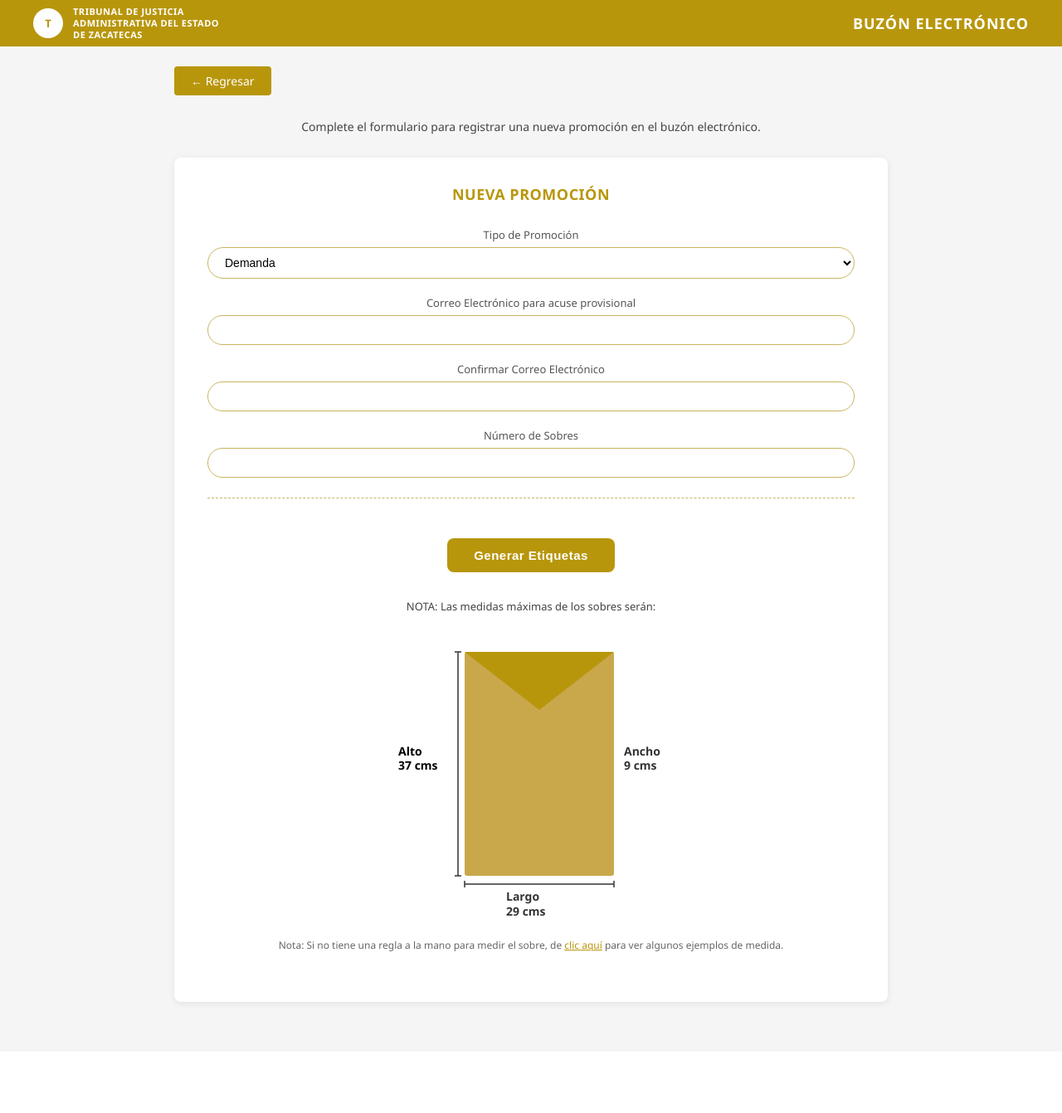
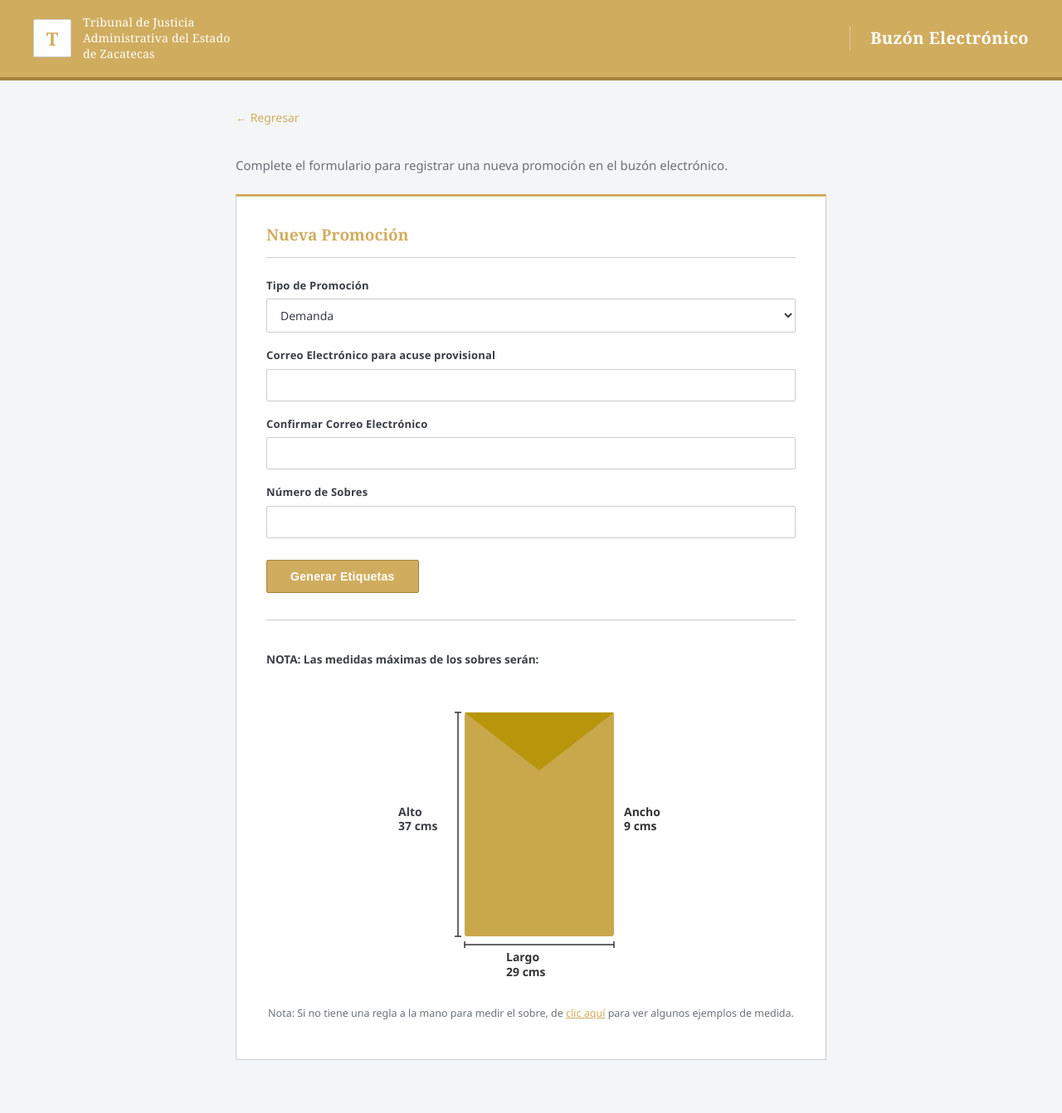
Before and after one commit to Aless33/BuzonElectronicoTJAEZ, a Django app: page /buzon/ in a window 1280 px wide. Shown: the whole page at 83% size. Before the commit the page ends 1214 px from the top, so only its background shows below. Run offline with Django 5.2, Linux system fonts and the light colour scheme; parts of the project's set-up code (start-up, migrations or seed data) failed here and were passed over.

Commit message:
Estilo de pagina nuevo

```diff
--- a/web/static/css/buzon_form.css
+++ b/web/static/css/buzon_form.css
@@ -1,292 +1,299 @@
-*,
-*::before,
-*::after {
+/* =========================================================
+   Buzón Electrónico — TJAEZ
+   Estilo institucional / sobrio
+   ========================================================= */
+
+:root {
+    --dorado-institucional: #d0ac5e;   /* dorado institucional, color base del Tribunal */
+    --dorado-institucional-oscuro: #a3833f;
+    --gris-texto: #3a3f45;
+    --gris-suave: #6b7178;
+    --gris-borde: #c9ccd1;
+    --gris-fondo: #f4f5f6;
+    --blanco: #ffffff;
+    --rojo-error: #8a1f2d;
+    --fuente-titulos: 'Georgia', 'Cambria', 'Times New Roman', serif;
+    --fuente-texto: 'Segoe UI', Arial, sans-serif;
+}
+
+* {
     box-sizing: border-box;
-    margin: 0;
-    padding: 0;
 }
 
 body {
-    font-family: 'Segoe UI', Arial, sans-serif;
-    background: #f5f5f5;
-    color: #333;
-    min-height: 100vh;
+    margin: 0;
+    background-color: var(--gris-fondo);
+    font-family: var(--fuente-texto);
+    color: var(--gris-texto);
+    line-height: 1.5;
 }
 
-/* ── Header ── */
+/* ---------------------------------------------------------
+   Header
+   --------------------------------------------------------- */
+
 .header {
-    background: #b8960c;
+    background-color: var(--dorado-institucional);
+    color: var(--blanco);
     display: flex;
     align-items: center;
     justify-content: space-between;
-    padding: 0 40px;
-    height: 56px;
+    padding: 18px 40px;
+    border-bottom: 4px solid var(--dorado-institucional-oscuro);
 }
 
 .header-brand {
     display: flex;
     align-items: center;
-    gap: 12px;
+    gap: 14px;
 }
 
-.header-brand .logo {
-    width: 36px;
-    height: 36px;
-    background: #fff;
-    border-radius: 50%;
+.logo {
+    width: 46px;
+    height: 46px;
+    border-radius: 2px;
+    background-color: var(--blanco);
+    color: var(--dorado-institucional);
+    font-family: var(--fuente-titulos);
+    font-weight: 700;
+    font-size: 22px;
     display: flex;
     align-items: center;
     justify-content: center;
-    font-weight: 900;
-    color: #b8960c;
-    font-size: 13px;
+    border: 1px solid var(--gris-borde);
 }
 
-.header-brand .brand-text {
-    color: #fff;
-    font-size: 11px;
-    font-weight: 700;
-    line-height: 1.3;
-    text-transform: uppercase;
-    letter-spacing: 0.5px;
+.brand-text {
+    font-family: var(--fuente-titulos);
+    font-size: 14px;
+    line-height: 1.35;
+    letter-spacing: 0.2px;
 }
 
 .header-title {
-    color: #fff;
-    font-size: 18px;
-    font-weight: 700;
-    letter-spacing: 1px;
-    text-transform: uppercase;
+    font-family: var(--fuente-titulos);
+    font-size: 20px;
+    font-weight: 600;
+    letter-spacing: 0.4px;
+    border-left: 1px solid rgba(255, 255, 255, 0.35);
+    padding-left: 24px;
 }
 
-/* ── Layout ── */
+/* ---------------------------------------------------------
+   Estructura de página
+   --------------------------------------------------------- */
+
 .page-body {
-    max-width: 900px;
+    max-width: 760px;
     margin: 0 auto;
-    padding: 24px 20px 60px;
+    padding: 32px 24px 64px;
 }
 
 .btn-regresar {
     display: inline-block;
-    background: #b8960c;
-    color: #fff;
-    border: none;
-    padding: 8px 20px;
-    border-radius: 4px;
+    margin-bottom: 20px;
     font-size: 14px;
-    cursor: pointer;
+    color: var(--dorado-institucional);
     text-decoration: none;
-    margin-bottom: 28px;
+    border-bottom: 1px solid transparent;
 }
 
 .btn-regresar:hover {
-    background: #9a7c0a;
+    border-bottom-color: var(--dorado-institucional);
 }
 
 .intro-text {
-    text-align: center;
-    font-size: 14px;
-    color: #444;
-    margin-bottom: 28px;
+    font-size: 15px;
+    color: var(--gris-suave);
+    margin-bottom: 24px;
 }
 
-/* ── Form card ── */
+/* ---------------------------------------------------------
+   Mensajes / alertas del sistema
+   --------------------------------------------------------- */
+
+.messages {
+    list-style: none;
+    padding: 0;
+    margin: 0 0 20px;
+}
+
+.messages li {
+    padding: 10px 14px;
+    font-size: 14px;
+    border: 1px solid var(--gris-borde);
+    border-left: 4px solid var(--dorado-institucional);
+    background-color: var(--blanco);
+    margin-bottom: 8px;
+}
+
+.messages li.error {
+    border-left-color: var(--rojo-error);
+    color: var(--rojo-error);
+}
+
+.messages li.success {
+    border-left-color: #2e5b3e;
+    color: #2e5b3e;
+}
+
+/* ---------------------------------------------------------
+   Tarjeta del formulario
+   --------------------------------------------------------- */
+
 .form-card {
-    background: #fff;
-    border-radius: 8px;
-    padding: 32px 40px;
-    box-shadow: 0 2px 8px rgba(0, 0, 0, .08);
+    background-color: var(--blanco);
+    border: 1px solid var(--gris-borde);
+    border-top: 3px solid var(--dorado-institucional);
+    padding: 32px 36px;
 }
 
 .form-card h2 {
-    font-size: 18px;
-    font-weight: 700;
-    color: #b8960c;
-    text-align: center;
-    margin-bottom: 28px;
-    text-transform: uppercase;
-    letter-spacing: .5px;
+    font-family: var(--fuente-titulos);
+    font-size: 19px;
+    font-weight: 600;
+    color: var(--dorado-institucional);
+    margin: 0 0 24px;
+    padding-bottom: 12px;
+    border-bottom: 1px solid var(--gris-borde);
 }
 
-/* ── Campos ── */
 .form-group {
-    margin-bottom: 20px;
+    margin-bottom: 18px;
 }
 
 .form-group label {
     display: block;
     font-size: 13px;
-    color: #555;
+    font-weight: 600;
+    color: var(--gris-texto);
     margin-bottom: 6px;
-    text-align: center;
+    letter-spacing: 0.2px;
 }
 
-.form-input {
+.form-input,
+.form-group input,
+.form-group select,
+.form-group textarea {
     width: 100%;
-    border: 1.5px solid #c8b560;
-    border-radius: 20px;
-    padding: 9px 16px;
+    padding: 9px 12px;
     font-size: 14px;
-    outline: none;
-    transition: border-color .2s;
-    background: #fff;
+    font-family: var(--fuente-texto);
+    color: var(--gris-texto);
+    background-color: var(--blanco);
+    border: 1px solid var(--gris-borde);
+    border-radius: 2px;
+    transition: border-color 0.15s ease;
 }
 
-.form-input:focus {
-    border-color: #b8960c;
-    box-shadow: 0 0 0 3px rgba(184, 150, 12, .12);
+.form-input:focus,
+.form-group input:focus,
+.form-group select:focus,
+.form-group textarea:focus {
+    outline: none;
+    border-color: var(--dorado-institucional);
+    box-shadow: 0 0 0 1px var(--dorado-institucional);
 }
 
-select.form-input {
-    appearance: auto;
+.errorlist {
+    list-style: none;
+    margin: 6px 0 0;
+    padding: 0;
+    font-size: 12.5px;
+    color: var(--rojo-error);
 }
 
-.form-input[readonly] {
-    background: #f4f4f4;
-    color: #888;
-    cursor: not-allowed;
-}
-
-/* ── Sección de campos extra (aparece dinámicamente) ── */
-#campos-extra {
-    border-top: 1.5px dashed #c8b560;
-    margin-top: 24px;
-    padding-top: 20px;
-    transition: all .25s ease;
-}
-
-#campos-extra:empty {
-    border-top: none;
-    margin-top: 0;
-    padding-top: 0;
-}
-
-/* ── Errores ── */
-.errorlist {
-    list-style: none;
-    color: #c0392b;
-    font-size: 12px;
-    margin-top: 4px;
-    text-align: center;
-}
-
-/* ── Divider con etiqueta ── */
-.fields-divider {
-    display: flex;
-    align-items: center;
-    gap: 12px;
-    margin-bottom: 20px;
-}
-
-.fields-divider span {
-    font-size: 12px;
-    font-weight: 700;
-    color: #b8960c;
-    text-transform: uppercase;
-    letter-spacing: .5px;
-    white-space: nowrap;
-}
-
-.fields-divider::before,
-.fields-divider::after {
-    content: '';
-    flex: 1;
-    height: 1px;
-    background: #e0cc80;
-}
-
-/* ── Submit ── */
-.btn-generar {
-    display: block;
-    margin: 28px auto 0;
-    background: #b8960c;
-    color: #fff;
-    border: none;
-    padding: 12px 32px;
-    border-radius: 8px;
-    font-size: 15px;
-    font-weight: 600;
-    cursor: pointer;
-    letter-spacing: .5px;
-    transition: background .2s;
-}
-
-.btn-generar:hover {
-    background: #9a7c0a;
-}
-
-/* ── Spinner de carga (mientras llega el AJAX) ── */
 .campos-loading {
-    text-align: center;
-    padding: 16px 0;
+    display: none;
     font-size: 13px;
-    color: #b8960c;
-    display: none;
+    color: var(--gris-suave);
+    margin: 6px 0 18px;
+    font-style: italic;
 }
 
 .campos-loading.visible {
     display: block;
 }
 
-/* ── Messages ── */
-.messages {
-    list-style: none;
-    margin-bottom: 16px;
+/* ---------------------------------------------------------
+   Botón principal
+   --------------------------------------------------------- */
+
+.btn-generar {
+    display: inline-block;
+    margin-top: 8px;
+    padding: 11px 28px;
+    font-size: 14px;
+    font-weight: 600;
+    letter-spacing: 0.3px;
+    color: var(--blanco);
+    background-color: var(--dorado-institucional);
+    border: 1px solid var(--dorado-institucional-oscuro);
+    border-radius: 2px;
+    cursor: pointer;
+    transition: background-color 0.15s ease;
 }
 
-.messages li {
-    padding: 10px 16px;
-    border-radius: 6px;
-    font-size: 13px;
-    margin-bottom: 8px;
+.btn-generar:hover {
+    background-color: var(--dorado-institucional-oscuro);
 }
 
-.messages .success {
-    background: #d4edda;
-    color: #155724;
-}
+/* ---------------------------------------------------------
+   Sección de medidas del sobre
+   --------------------------------------------------------- */
 
-.messages .error {
-    background: #f8d7da;
-    color: #721c24;
-}
-
-
-
-
-/* ── Envelope diagram ── */
 .envelope-section {
-    text-align: center;
-    margin: 32px 0 28px;
+    margin-top: 32px;
+    padding-top: 24px;
+    border-top: 1px solid var(--gris-borde);
 }
 
 .envelope-note {
-    font-size: 13px;
-    color: #444;
-    margin-bottom: 16px;
+    font-size: 13.5px;
+    font-weight: 600;
+    color: var(--gris-texto);
+    margin-bottom: 12px;
 }
 
 .envelope-wrap {
-    display: inline-block;
-    position: relative;
-}
-
-.envelope-wrap svg {
-    display: block;
+    display: flex;
+    justify-content: center;
+    padding: 12px 0;
 }
 
 .dim-label {
-    font-size: 14px;
-    font-weight: 600;
-    color: #333;
+    fill: var(--gris-texto);
 }
 
 .footer-note {
-    font-size: 12px;
-    color: #666;
-    margin-top: 10px;
+    font-size: 12.5px;
+    color: var(--gris-suave);
+    text-align: center;
+    margin-top: 12px;
 }
 
 .footer-note a {
-    color: #b8960c;
+    color: var(--dorado-institucional);
 }
+
+/* ---------------------------------------------------------
+   Responsivo
+   --------------------------------------------------------- */
+
+@media (max-width: 560px) {
+    .header {
+        flex-direction: column;
+        align-items: flex-start;
+        gap: 12px;
+        padding: 16px 20px;
+    }
+
+    .header-title {
+        border-left: none;
+        padding-left: 0;
+    }
+
+    .form-card {
+        padding: 24px 20px;
+    }
+}
```
